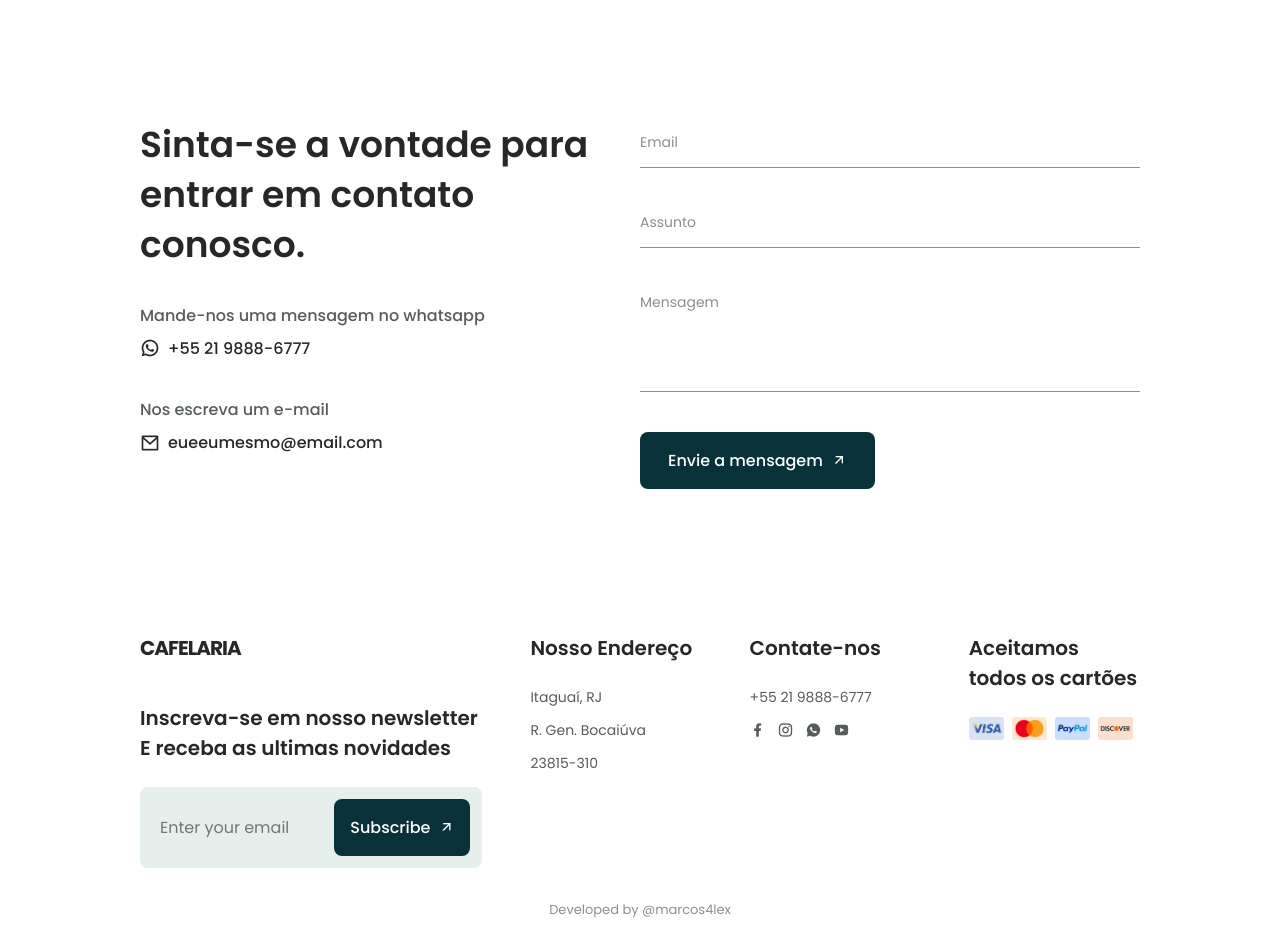
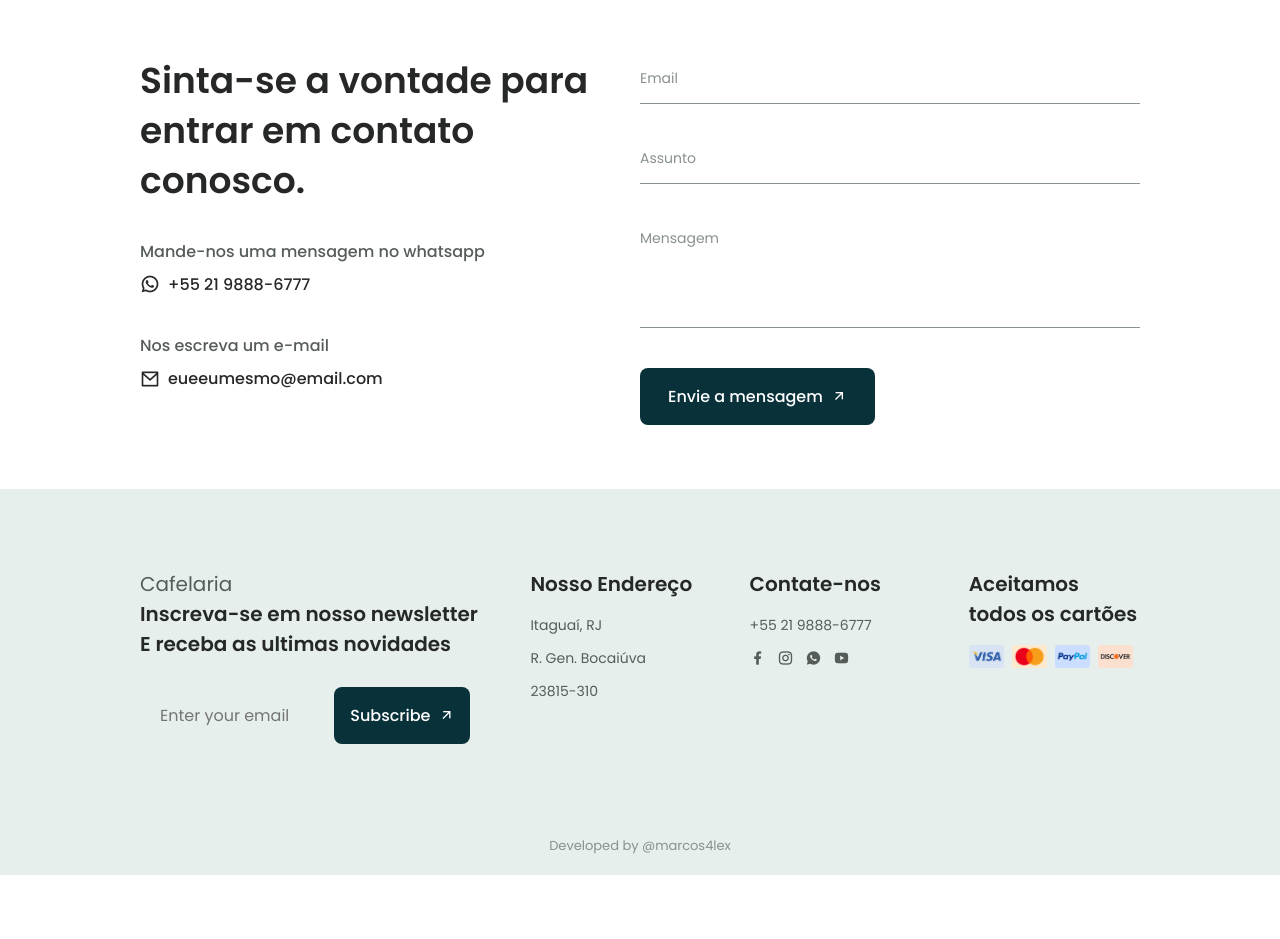
Before and after one commit to marcos4lex/cafelaria, a plain HTML site: page index.html in a window 1280 px wide. Shown: the part 4320-5259 px from the top of the page. After the commit the page ends 5195 px from the top, so only its background shows below. Drawn offline with nearby package versions, Linux system fonts and the light colour scheme.

Commit message:
Update styles.css

```diff
--- a/assets/css/styles.css
+++ b/assets/css/styles.css
@@ -598,6 +598,8 @@ img{
 /*=============== CONTACT ===============*/
 .contact__container{
   row-gap: 3.5rem;
+  margin-top: -4rem;
+  margin-bottom: 3rem;
 }
 
 .contact__data{
@@ -686,34 +688,18 @@ img{
 }
 
 /*=============== FOOTER ===============*/
+footer{
+  background-color: var(--first-color-lighten);
+}
 .footer__container{
   row-gap: 2rem;
-}
-
-.footer__logo{
-  display: inline-flex;
-  align-items: center;
-  column-gap: .5rem;
-  color: var(--title-color);
-  text-transform: uppercase;
-  font-weight: 700;
-  letter-spacing: -1px;
-  margin-bottom: var(--mb-2-5);
-  transition: .3s;
-}
-
-.footer__logo-icon{
-  font-size: 1.15rem;
-  color: var(--main-color);
-}
-
-.footer__logo:hover{
-  color: var(--main-color);
+  margin-top: -3rem;
+  margin-bottom: 5rem;
 }
 
 .footer__title{
   font-size: var(--h3-font-size);
-  margin-bottom: var(--mb-1-5);
+  margin-bottom: var(--mb-1);
 }
 .footer__content .footer__title h3{
   font-family: var(--title-font);
```
